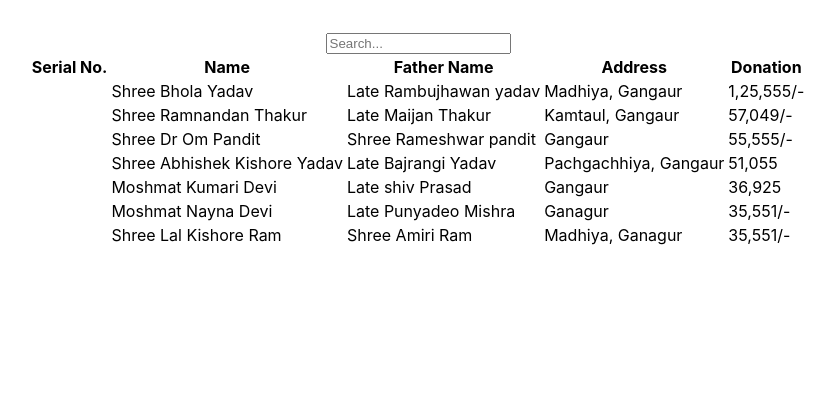
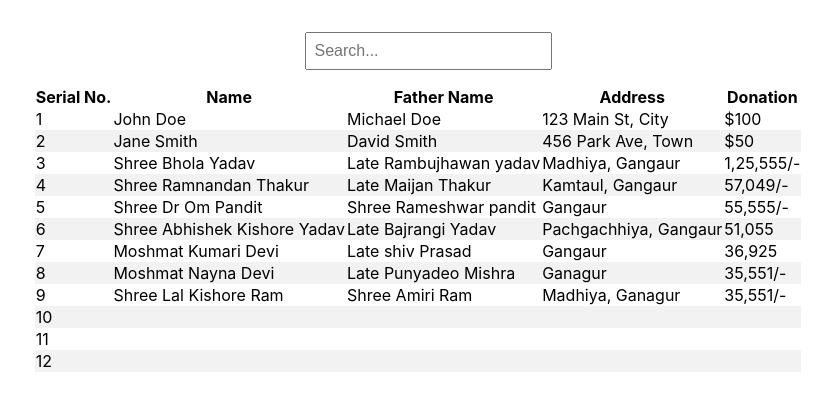
Before and after one commit to bikashamit/donationRecord, a React (Create React App) app: page / in a window 1280 px wide. Shown: the top 410 px of the page, without its empty margins (222-1054 px from the left). Built offline with nearby package versions, Linux system fonts and the light colour scheme.

Commit message:
web development

```diff
--- a/src/App.css
+++ b/src/App.css
@@ -3,6 +3,16 @@
   flex-direction: column;
   align-items: center;
   padding: 2rem;
+}
+
+.filter-container {
+  margin-bottom: 1rem;
+}
+
+.filter-input {
+  padding: 0.5rem;
+  font-size: 1rem;
+  width: 100%;
 }
 
 .table-container {
@@ -11,14 +21,20 @@
 
 .mobile-table {
   width: 100%;
+  border-collapse: collapse;
 }
 
-.mobile-serial-no {
-  display: none;
+.table-row-white {
+  background-color: #ffffff;
+}
+
+.table-row-gray {
+  background-color: #f2f2f2;
 }
 
 @media (max-width: 768px) {
-  .mobile-serial-no {
+  .mobile-table thead th:first-child,
+  .mobile-table tbody td:first-child {
     display: table-cell;
   }
 }
--- a/src/App.js
+++ b/src/App.js
@@ -5,6 +5,19 @@ import './App.css';
 const App = () => {
   const data = React.useMemo(
     () => [
+      {
+        name: 'John Doe',
+        fathername: 'Michael Doe',
+        address: '123 Main St, City',
+        donation: '$100',
+      },
+      {
+        name: 'Jane Smith',
+        fathername: 'David Smith',
+        address: '456 Park Ave, Town',
+        donation: '$50',
+      },
+      // Add more data as needed
       { name: 'Shree Bhola Yadav',fathername: 'Late Rambujhawan yadav',address: 'Madhiya, Gangaur',donation: '1,25,555/-'},
       { name: 'Shree Ramnandan Thakur',fathername: 'Late Maijan Thakur',address: 'Kamtaul, Gangaur',donation: '57,049/-'},
       { name: 'Shree Dr Om Pandit',fathername: 'Shree Rameshwar pandit',address: 'Gangaur',donation: '55,555/-'},
@@ -15,8 +28,8 @@ const App = () => {
       { name: '',fathername: '',address: '',donation: '',},
       { name: '',fathername: '',address: '',donation: '',},
       { name: '',fathername: '',address: '',donation: '',},
-      // Add more data as needed
     ],
+
     []
   );
 
@@ -24,12 +37,9 @@ const App = () => {
     () => [
       {
         Header: 'Serial No.',
-        accessor: (row, index) => index + 1,
-        disableSortBy: true,
         id: 'serialNo',
         Cell: ({ row }) => {
-          const { index } = row;
-          return <span className="mobile-serial-no">{index + 1}</span>;
+          return row.index + 1;
         },
       },
       {
@@ -99,10 +109,13 @@ const App = () => {
             ))}
           </thead>
           <tbody {...getTableBodyProps()}>
-            {rows.map((row) => {
+            {rows.map((row, index) => {
               prepareRow(row);
               return (
-                <tr {...row.getRowProps()}>
+                <tr
+                  {...row.getRowProps()}
+                  className={index % 2 === 0 ? 'table-row-white' : 'table-row-gray'}
+                >
                   {row.cells.map((cell) => (
                     <td {...cell.getCellProps()}>{cell.render('Cell')}</td>
                   ))}
```
